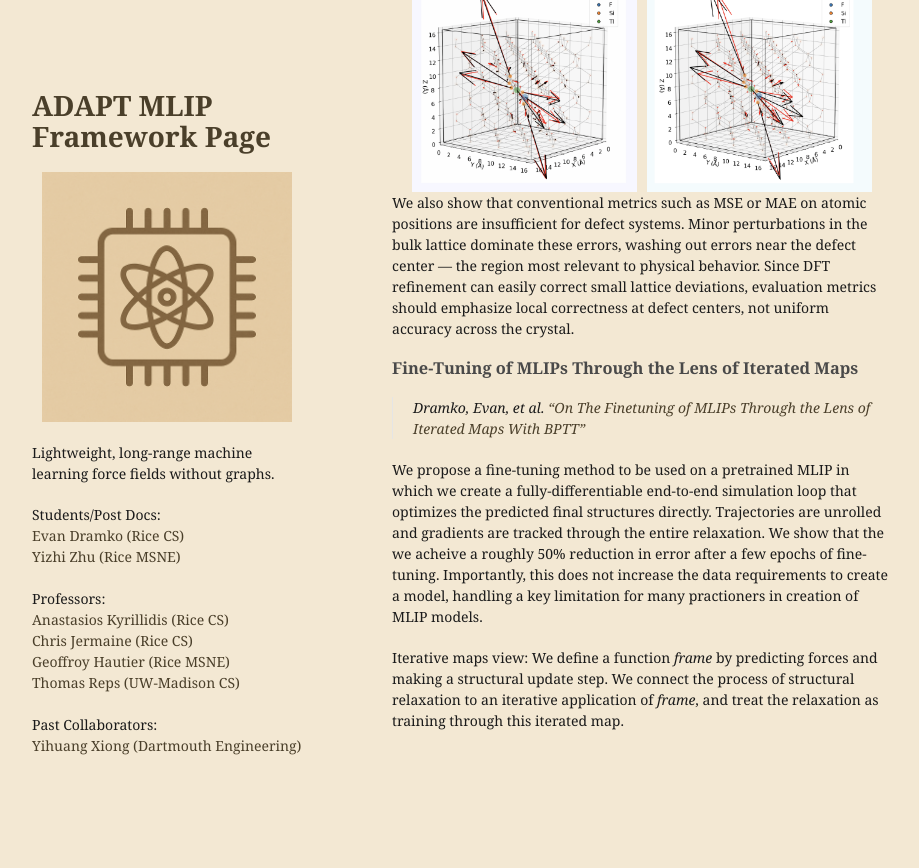
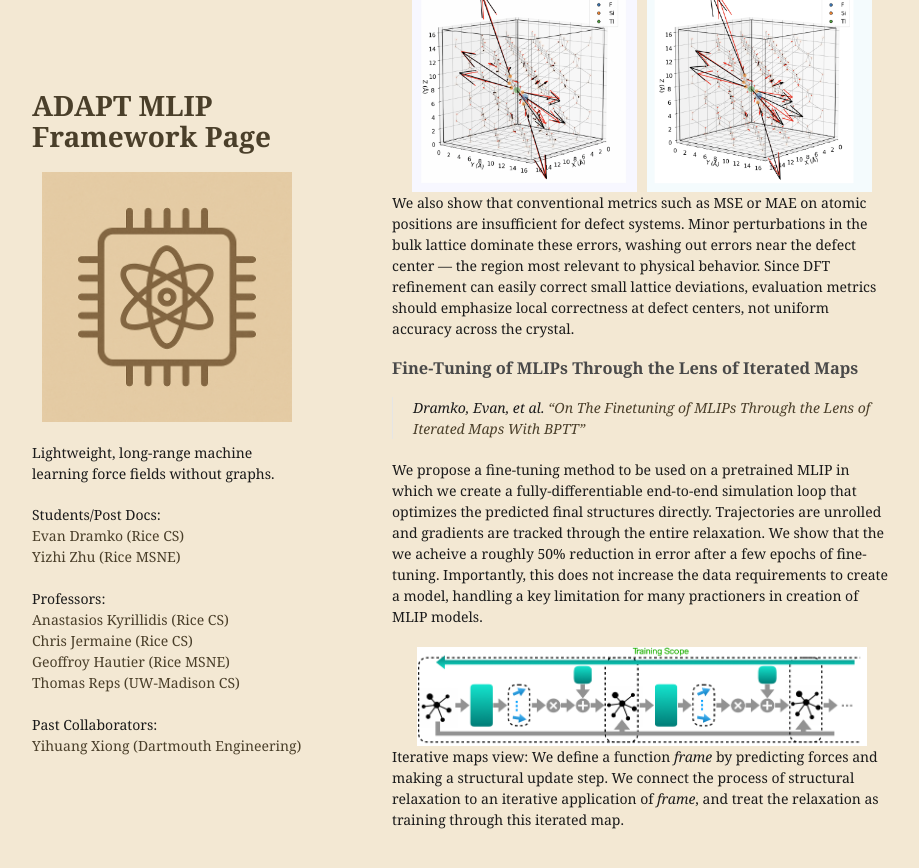
Before and after one commit to EvanDramko/ADAPT_webpage, a Jekyll site: the page built from index.md, in a window 1280 px wide and 900 px high, scrolled down 1174 px. Shown: the top 868 px of the window, without its empty margins (178-1097 px from the left). Built offline with Jekyll 4.4.1, drawn with Linux system fonts in a browser that asks for light colours; our own code applies the rules of GitHub Pages for plain Markdown files; before the commit the page ends 1975 px from its top, so only the background shows below that.

Commit message:
added image to bptt section

```diff
--- a/index.md
+++ b/index.md
@@ -30,4 +30,8 @@ We also show that conventional metrics such as MSE or MAE on atomic positions ar
 
 We propose a fine-tuning method to be used on a pretrained MLIP in which we create a fully-differentiable end-to-end simulation loop that optimizes the predicted final structures directly. Trajectories are unrolled and gradients are tracked through the entire relaxation. We show that the we acheive a roughly 50% reduction in error after a few epochs of fine-tuning. Importantly, this does not increase the data requirements to create a model, handling a key limitation for many practioners in creation of MLIP models.
 
+<div style="display: flex; justify-content: center; gap: 10px;">
+  <img src="bptt_scope.png" style="width: 90%;">
+</div>
+
 Iterative maps view: We define a function *frame* by predicting forces and making a structural update step. We connect the process of structural relaxation to an iterative application of *frame*, and treat the relaxation as training through this iterated map.
```
Also changed, not shown: bptt_scope.png (added).
